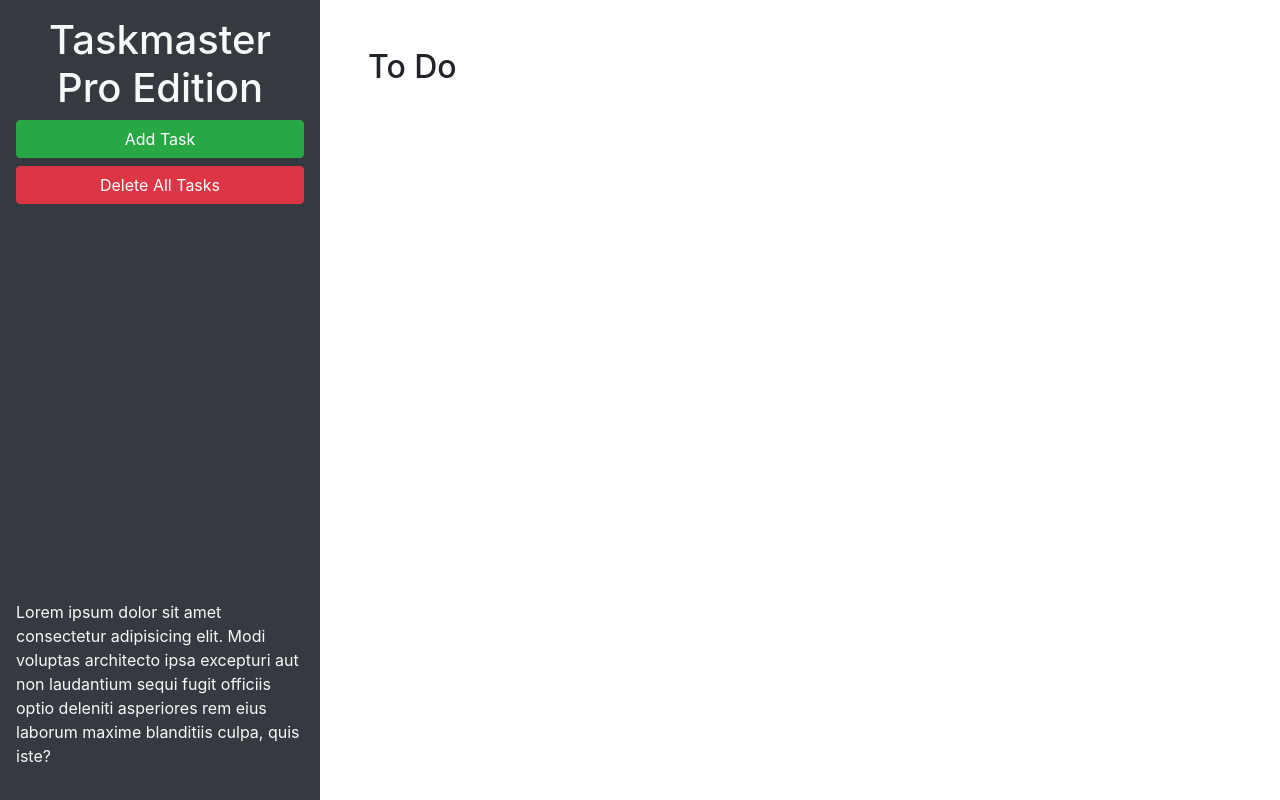
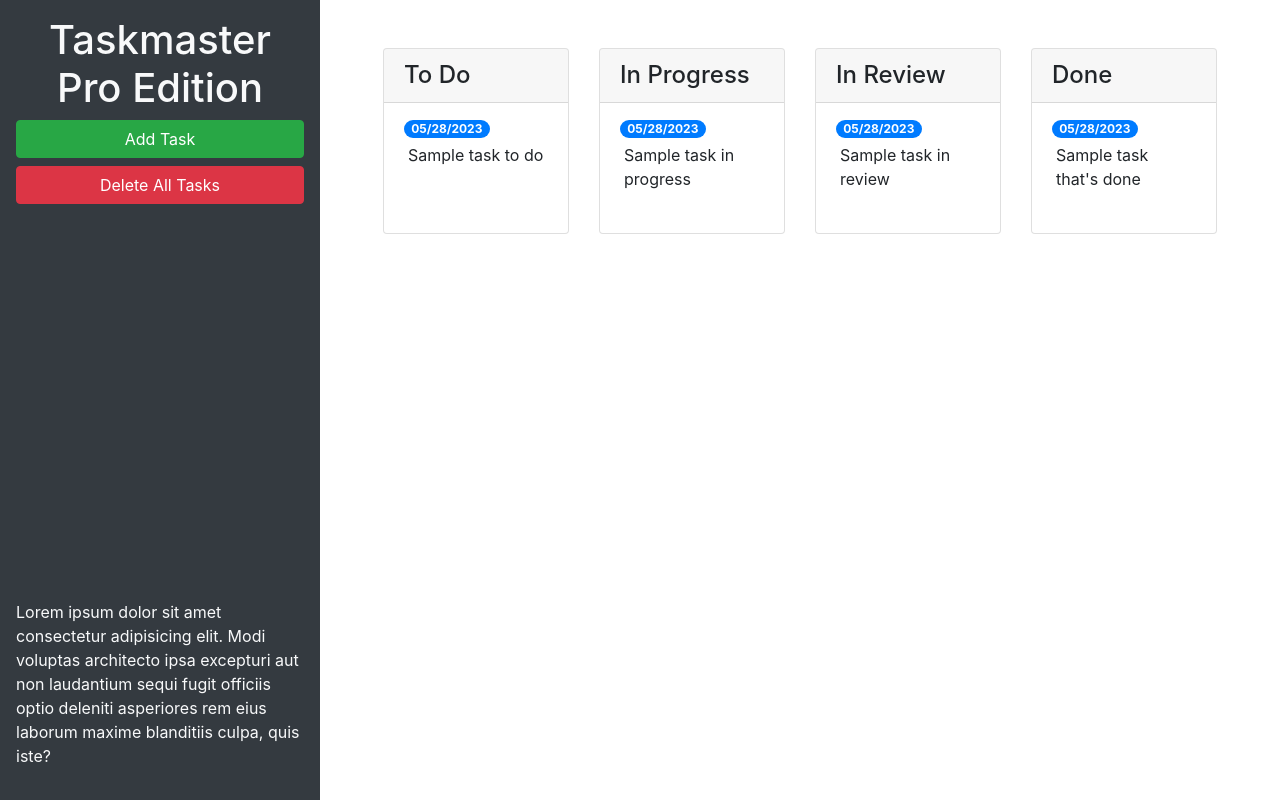
Before and after one commit to Jay1194/Taskmaster-Pro, a plain HTML site: page index.html in a window 1280 px wide. Drawn offline with nearby package versions, Linux system fonts and the light colour scheme.

Commit message:
added BS grid layout

```diff
--- a/index.html
+++ b/index.html
@@ -24,10 +24,60 @@
       </p>
     </header>
     <main class="col-12 col-lg-9">
-      <div class="m-5">
-        <h2>To Do</h2>
-        <ul id="list-toDo" class="list-group"> </ul>
+      <div class="m-5 row justify-content-around">
+        <!-- todo start -->
+        <div class="col-12 col-md-6 col-xl-3 mb-3">
+          <div class="card">
+            <h4 class="card-header">To Do</h4>
+            <ul id="list-toDo" class="list-group list-group-flush">
+              <li class="list-group-item">
+                <span class="badge badge-primary badge-pill">05/28/2023</span>
+                <p class="m-1">Sample task to do</p>
+              </li>
+            </ul>
+          </div>
+        </div>
+      <!-- todo end -->
+      <!-- in progress start -->
+      <div class="col-12 col-md-6 col-xl-3 mb-3">
+        <div class="card">
+        <h4 class="card-header">In Progress</h4>
+        <ul id="list-inProgress" class="list-group list-group-flush">
+          <li class="list-group-item">
+            <span class="badge badge-primary badge-pill">05/28/2023</span>
+            <p class="m-1">Sample task in progress</p>
+          </li>
+        </ul>
       </div>
+    </div>
+      <!-- in progress end -->
+      <!-- in review start -->
+      <div class="col-12 col-md-6 col-xl-3 mb-3">
+        <div class="card">
+        <h4 class="card-header">In Review</h4>
+        <ul id="list-inReview" class="list-group list-group-flush">
+          <li class="list-group-item">
+            <span class="badge badge-primary badge-pill">05/28/2023</span>
+            <p class="m-1">Sample task in review</p>
+          </li>
+        </ul>
+      </div>
+    </div>
+      <!-- in review end -->
+      <!-- done start -->
+      <div class="col-12 col-md-6 col-xl-3 mb-3">
+        <div class="card">
+        <h4 class="card-header">Done</h4>
+        <ul id="list-done" class="list-group list-group-flush">
+          <li class="list-group-item">
+            <span class="badge badge-primary badge-pill">05/28/2023</span>
+            <p class="m-1">Sample task that's done</p>
+          </li>
+        </ul>
+      </div>
+    </div>
+      <!-- done end -->
+    </div>
     </main>
   </div>
 
@@ -46,11 +96,11 @@
           <form>
             <div class="form-group">
               <label for="modalTaskDescription">Task description</label>
-              <textarea id="modalTaskDescription" rows="3"></textarea>
+              <textarea id="modalTaskDescription" rows="3" class="form-control"></textarea>
             </div>
             <div class="form-group">
               <label for="modalDueDate">Due date</label>
-              <input type="text" id="modalDueDate" placeholder="mm/dd/yyyy" autocomplete="off" />
+              <input type="text" class="form-control" id="modalDueDate" placeholder="mm/dd/yyyy" autocomplete="off" />
             </div>
           </form>
         </div>
```
